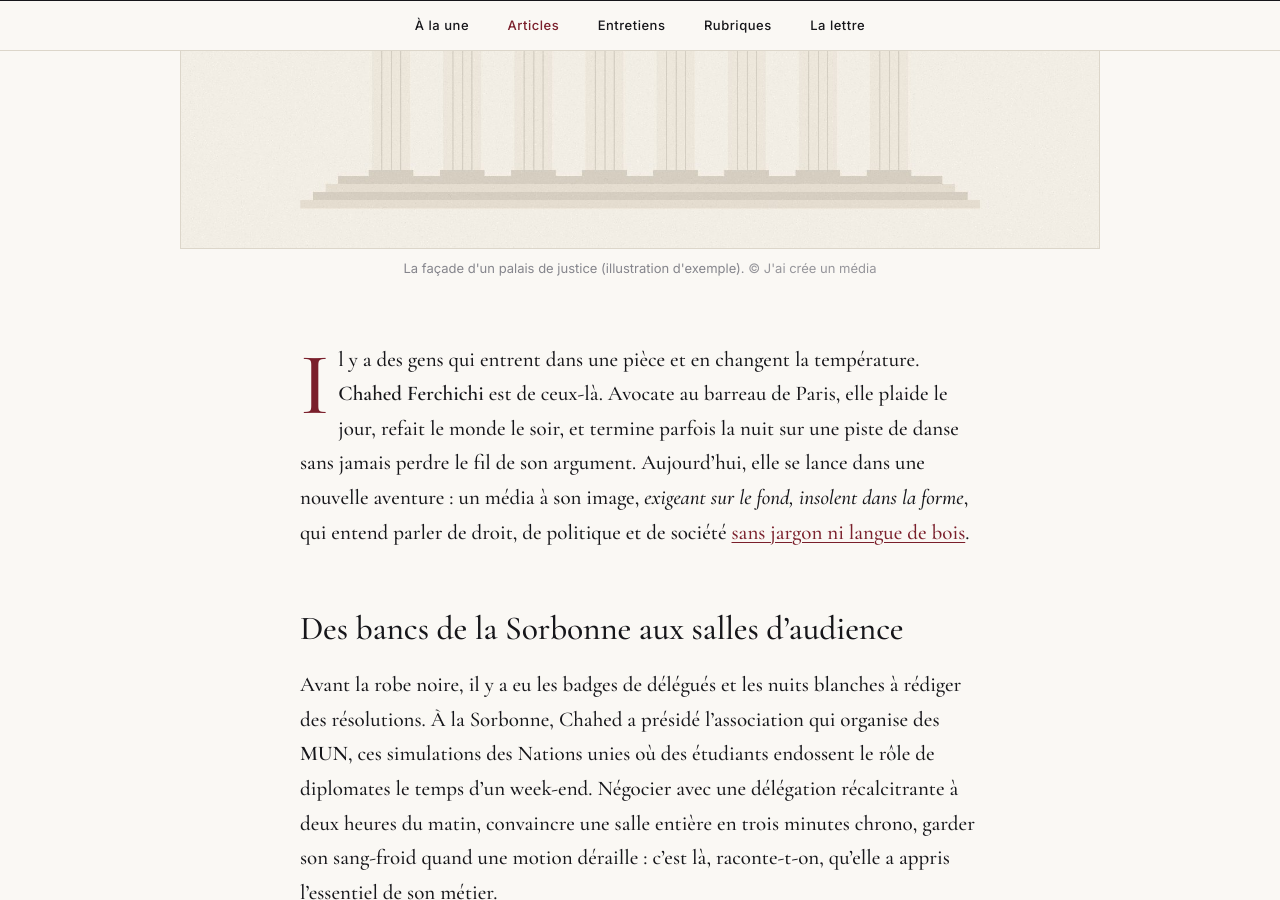
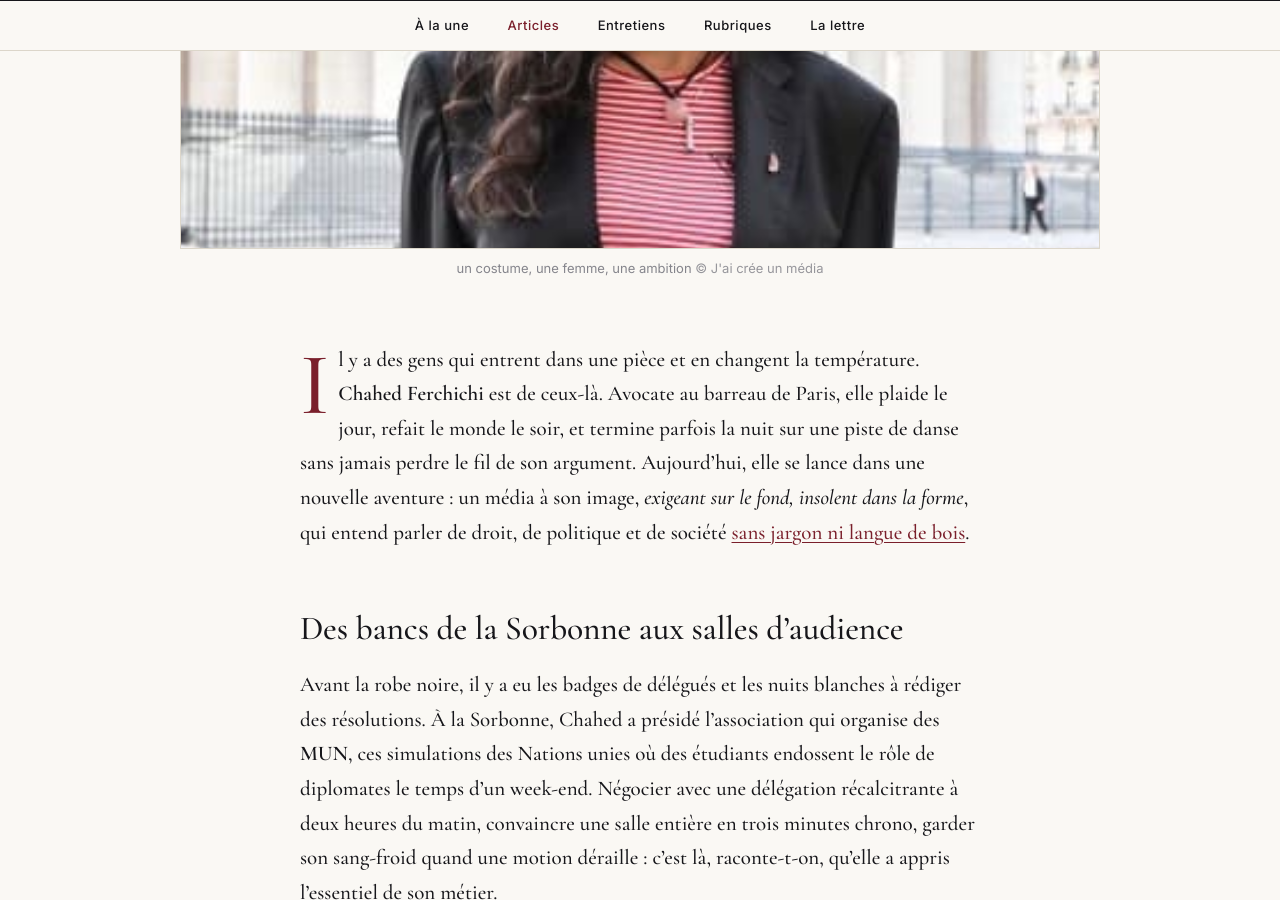
Before and after one commit to Trip0lit/test, a Jekyll site: the page built from _posts/2026-10-02-article-exemple.md, in a window 1280 px wide and 900 px high, scrolled down 960 px. Built offline with Jekyll 4.4.1, drawn with Linux system fonts in a browser that asks for light colours; some of the changed text lies outside the part shown.

Commit message:
Update 2026-10-02-article-exemple.md

```diff
--- a/_posts/2026-10-02-article-exemple.md
+++ b/_posts/2026-10-02-article-exemple.md
@@ -12,8 +12,8 @@
 date: 2026-10-02
 
 # Image de couverture : le nom d'un fichier rangé dans assets/images
-image: exemple-couverture-palais.jpg
-image_legende: "La façade d'un palais de justice (illustration d'exemple)."
+image: ferchichi1compress.jpg
+image_legende: "un costume, une femme, une ambition"
 image_credit: "J'ai crée un média"
 
 # Résumé de quelques lignes, affiché sous le titre et dans les listes
@@ -32,7 +32,7 @@
 
 Ceux qui l'ont connue à cette époque se souviennent surtout de sa capacité à désamorcer les crises par une seule phrase, souvent drôle, toujours tranchante. *Le genre de présidente qu'on redoute en séance et qu'on adore au dîner.*
 
-{% include photo.html fichier="chahed-portrait.jpg" legende="Chahed Ferchichi, avocate au barreau de Paris et fondatrice du média." credit="J'ai créé un média" %}
+{% include photo.html fichier="ferchichi2compress.jpg" legende="Chahed Ferchichi, avocate au barreau de Paris et fondatrice du média." credit="J'ai créé un média" %}
 
 ## L'entretien
 
@@ -50,11 +50,7 @@
 
 ## Une vie en images
 
-{% include photo.html fichier="chahed-tribune.jpg" legende="À la tribune, lors d'une simulation des Nations unies à la Sorbonne." taille="large" %}
-
-{% include galerie.html fichiers="chahed-mun.jpg, chahed-palais.jpg" legende="Des conférences étudiantes au Palais de justice." %}
-
-{% include galerie.html fichiers="chahed-plaidoirie.jpg, chahed-redaction.jpg, chahed-soiree.jpg" legende="Plaider, écrire, sortir : les trois vies de Chahed Ferchichi." %}
+{% include photo.html fichier="ferchichi3compress.jpg" legende="À la tribune, lors d'une simulation des Nations unies à la Sorbonne." taille="large" %}
 
 ## Ce que promet le média
 
```
